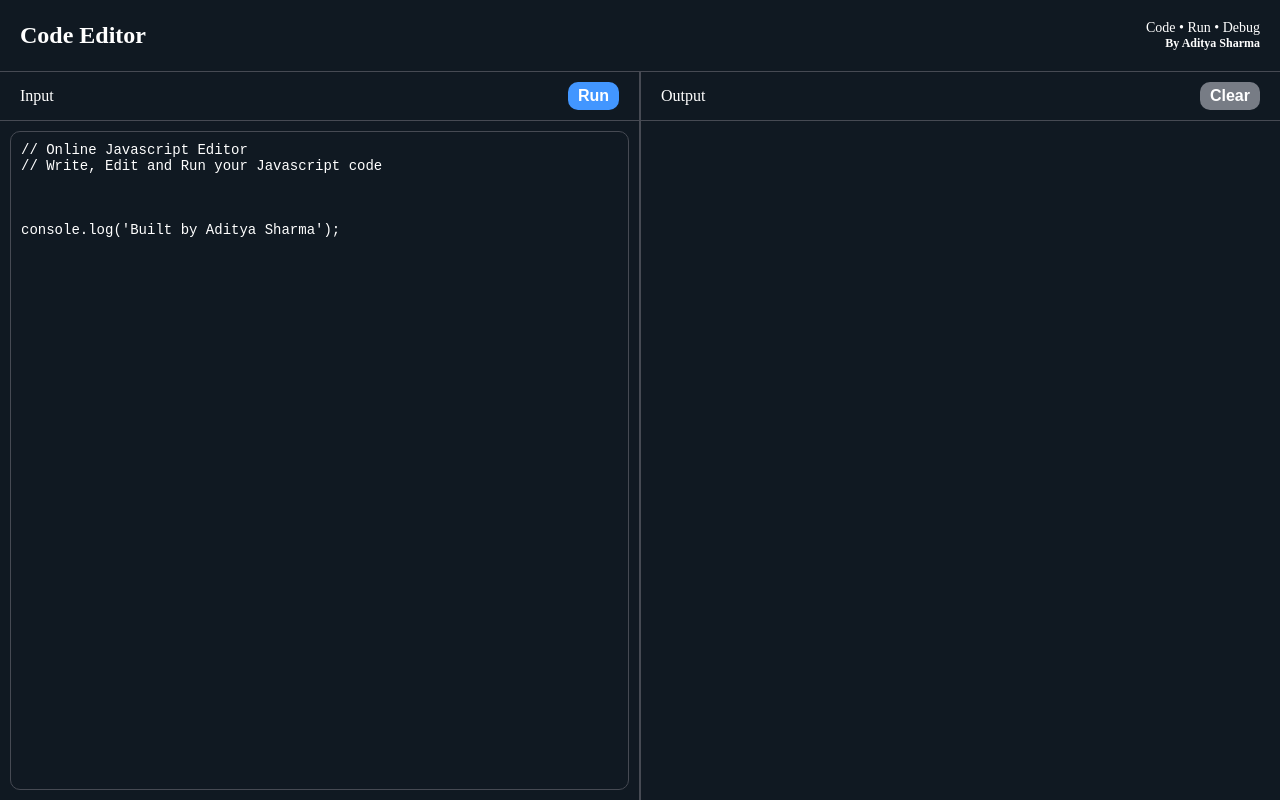
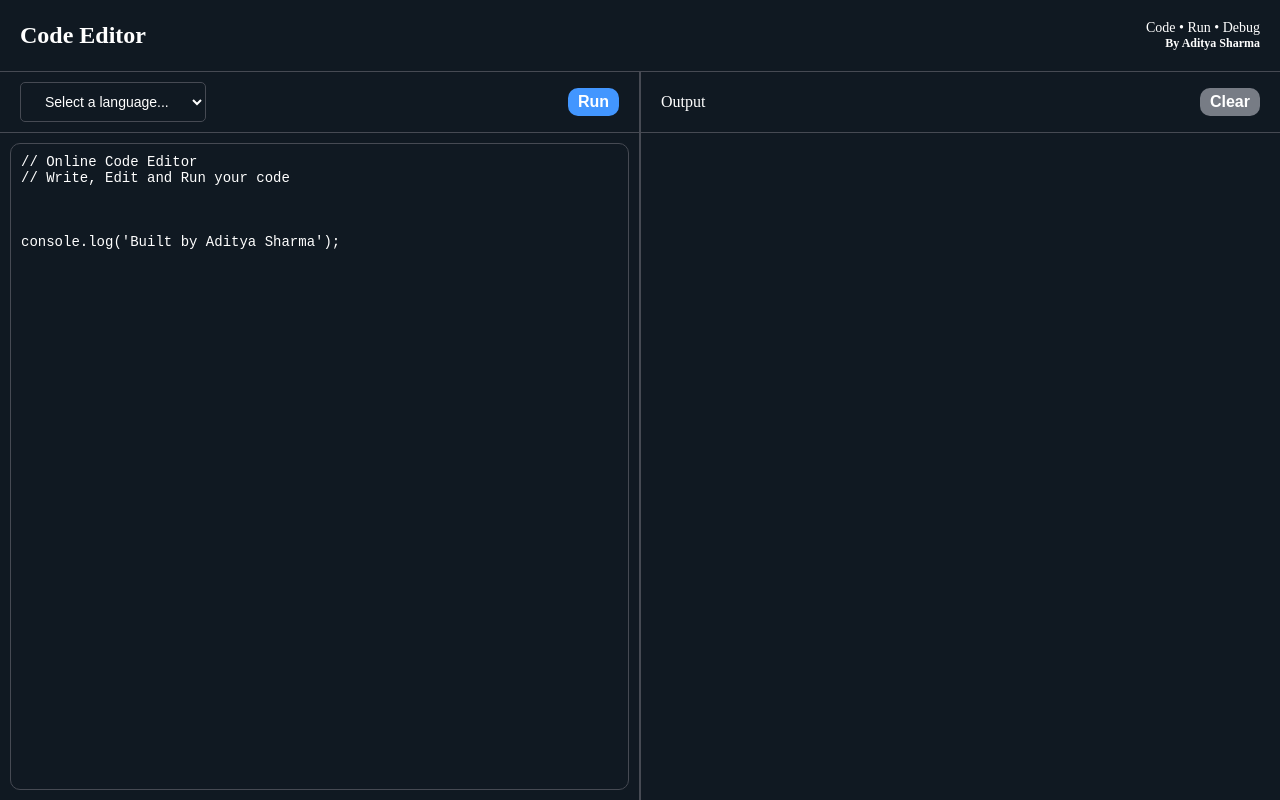
Before and after one commit to adii07/my-code-editor, a Next.js app: page /en in a window 1280 px wide. Built offline with nearby package versions, Linux system fonts and the light colour scheme.

Commit message:
updating selector

```diff
--- a/components/Editor/const.ts
+++ b/components/Editor/const.ts
@@ -1,3 +1,3 @@
-export const placeHolderText = `// Online Javascript Editor
-// Write, Edit and Run your Javascript code \n\n\n
+export const placeHolderText = `// Online Code Editor
+// Write, Edit and Run your code \n\n\n
 console.log('Built by Aditya Sharma');`;
--- a/components/EditorHeader/index.module.css
+++ b/components/EditorHeader/index.module.css
@@ -6,6 +6,7 @@
     border: 1px solid #464A53;
     border-left: 0;
     border-right: 0;
+    min-height: 40px;
 }
 
 .button{
--- a/components/EditorHeader/index.tsx
+++ b/components/EditorHeader/index.tsx
@@ -1,3 +1,4 @@
+import Selector from "../Selector";
 import styles from "./index.module.css";
 type Props = {
     clickRun?: () => void;
@@ -9,7 +10,7 @@ const EditorHeader = ({ clickRun, title, buttonText }: Props) => {
 
     return (
         <div className={styles.editorHeader}>
-            <div className={styles.title}>{title}</div>
+            {title=='Output'?<div className={styles.title}>{title}</div>:<Selector/>}
             <button className={`${styles.button} ${styles[variant]}`} onClick={clickRun}>{buttonText}</button>
         </div>
     )
--- a/components/Selector/index.module.css
+++ b/components/Selector/index.module.css
@@ -1,26 +1,13 @@
 .selector{
-    display: flex;
-    flex-direction: column;
-    align-items: center;
-    border: 1px solid rgba(94, 94, 94, 0.605);
-    background-color: #f0f0f0;
-    justify-content: center;
-    padding: 10px;
-    margin-left: -20px ;
-    gap: 10px;
+    padding: 10px 20px;
+    background-color: #101922;
+    color: white;
+    border-radius: 5px;
+    border: 1px solid #464A53;
+    font-size: 14px;
 }
 
-.language {
-    padding: 12px 10px;
-    border: 1px solid rgba(94, 94, 94, 0.605);
-    cursor: pointer;
-    background-color: #f0f0f0;
-    width: 100%;
-    text-align: center;
-    box-sizing: border-box;
+ .selector:focus {
+    outline: none;
+    border: 1px solid #464A53;
 }
-
-.language.active {
-    background-color: rgb(57, 75, 236);
-    color: #ffffff;
-}
--- a/components/Selector/index.tsx
+++ b/components/Selector/index.tsx
@@ -1,9 +1,9 @@
 import { usePathname } from "next/navigation";
 import styles from "./index.module.css";
+import { useEffect, useState } from "react";
 
 const Selector = () => {
-
-    const languages = ["JavaScript", "TypeScript"];
+    const[selectedLanguage,setSelectedLanguage]=useState("");
     const pathname = usePathname();
     const redirect = (lang: string) => {
         switch (lang) {
@@ -17,23 +17,39 @@ const Selector = () => {
                 window.location.href = "/javascript";
         }
     }
-
-    const getTitle = (lang: string) => {
-        switch (lang) {
-            case "JavaScript":
-                return "JS";
-            case "TypeScript":
-                return "TS";
-            default:
-                return "JS";
+    const selectLanguage=(lang:string)=>{
+        if (lang ==="JavaScript" && pathname!=="/javascript"){
+            redirect("JavaScript");
+        }
+        else if (lang ==="TypeScript" && pathname!=="/typescript"){
+            redirect("TypeScript");
         }
     }
 
+    const getLanguageFromPathname = (pathname: string) => {
+        switch (pathname) {
+            case "/javascript":
+                return "JavaScript";
+            case "/typescript":
+                return "TypeScript";
+            default:
+                return "";
+        }
+    }
+
+    useEffect(() => {
+        const lang = getLanguageFromPathname(pathname);
+        setSelectedLanguage(lang);
+    }, [pathname]);
     return (
-        <div className={styles.selector}>
-            {languages.map((lang) => (
-                <div key={lang} className={pathname.includes(lang.toLowerCase()) ? `${styles.language} ${styles.active}` : styles.language} onClick={() => redirect(lang)}>{getTitle(lang)}</div>
-            ))}
+        <div >
+            <select id="language" name="language" className={styles.selector} value={selectedLanguage || ""} onChange={(e) => { selectLanguage(e.target.value) }}>
+                <option value="" disabled hidden>
+                    Select a language...
+                </option>
+                <option value="JavaScript">JavaScript</option>
+                <option value="TypeScript">TypeScript</option>
+            </select>
         </div>
     )
 }
```
